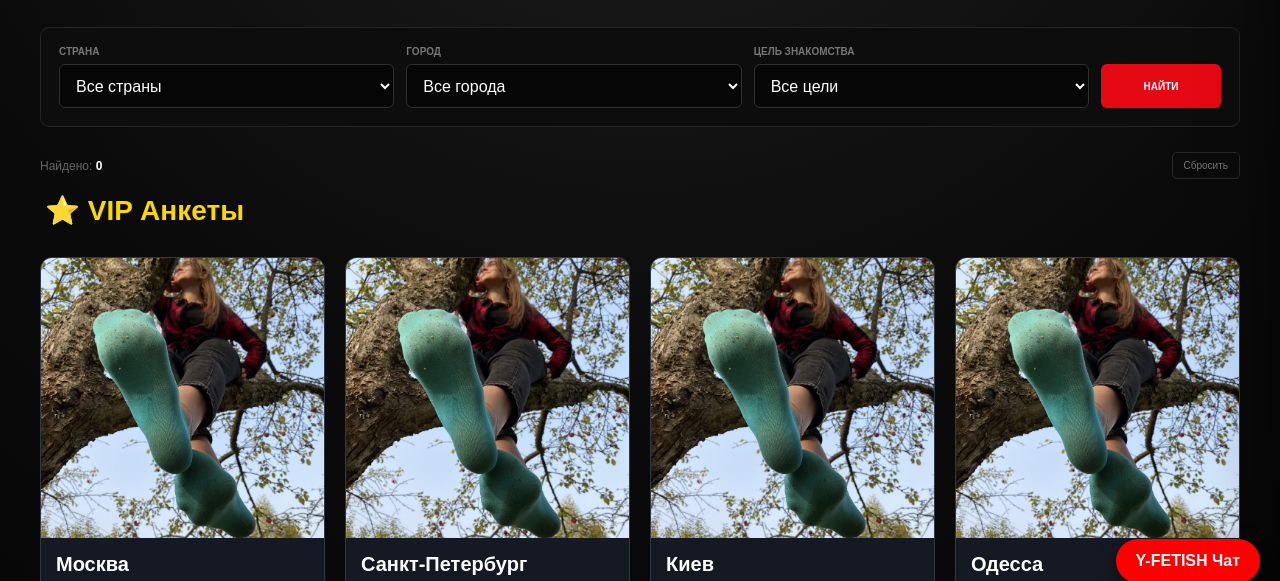
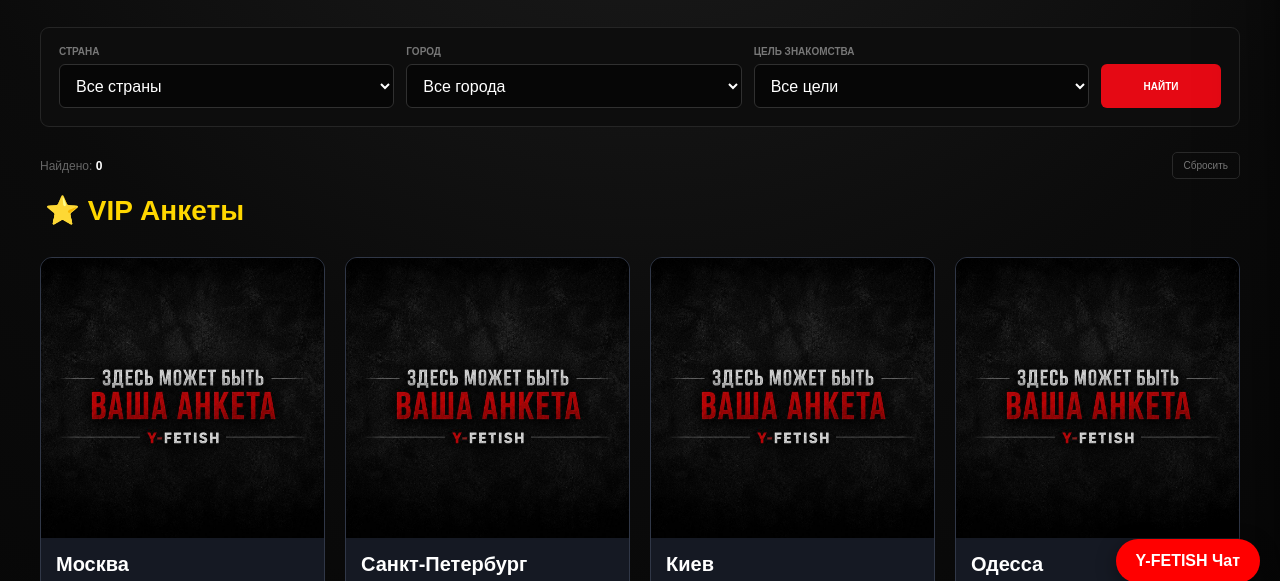
Before and after one commit to LilYolDi/Y-FETISH.Y, a website: page profiles.html in a window 1280 px wide. Shown: the part 197-778 px from the top of the page. Drawn offline with Linux system fonts and the light colour scheme; no server answers.

```diff
--- a/profiles.html
+++ b/profiles.html
@@ -328,7 +328,7 @@
         >
 
             <img
-                src="images/1.jpg"
+                src="images/2.jpg"
                 alt="Анкета"
             >
 
@@ -362,7 +362,7 @@
         >
 
             <img
-                src="images/1.jpg"
+                src="images/2.jpg"
                 alt="Анкета"
             >
 
@@ -396,7 +396,7 @@
         >
 
             <img
-                src="images/1.jpg"
+                src="images/2.jpg"
                 alt="Анкета"
             >
 
@@ -430,7 +430,7 @@
         >
 
             <img
-                src="images/1.jpg"
+                src="images/2.jpg"
                 alt="Анкета"
             >
 
```
